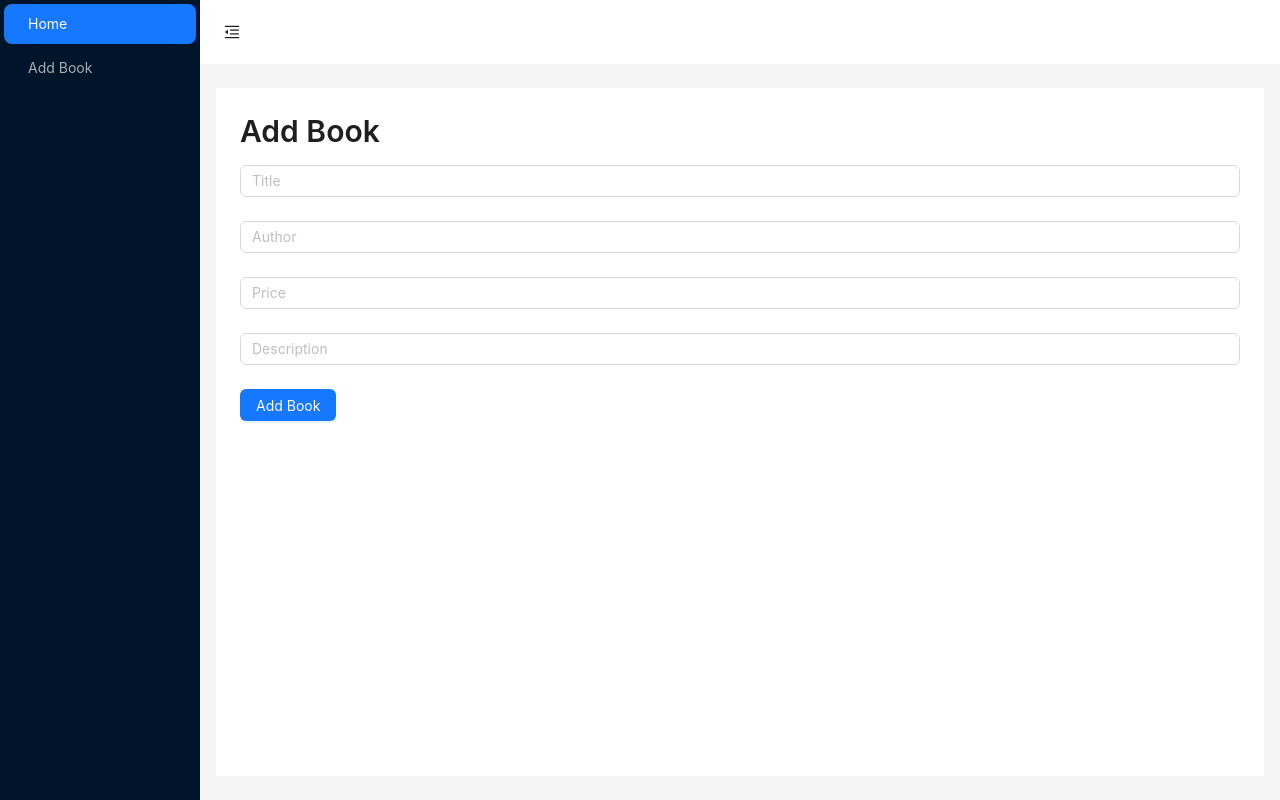
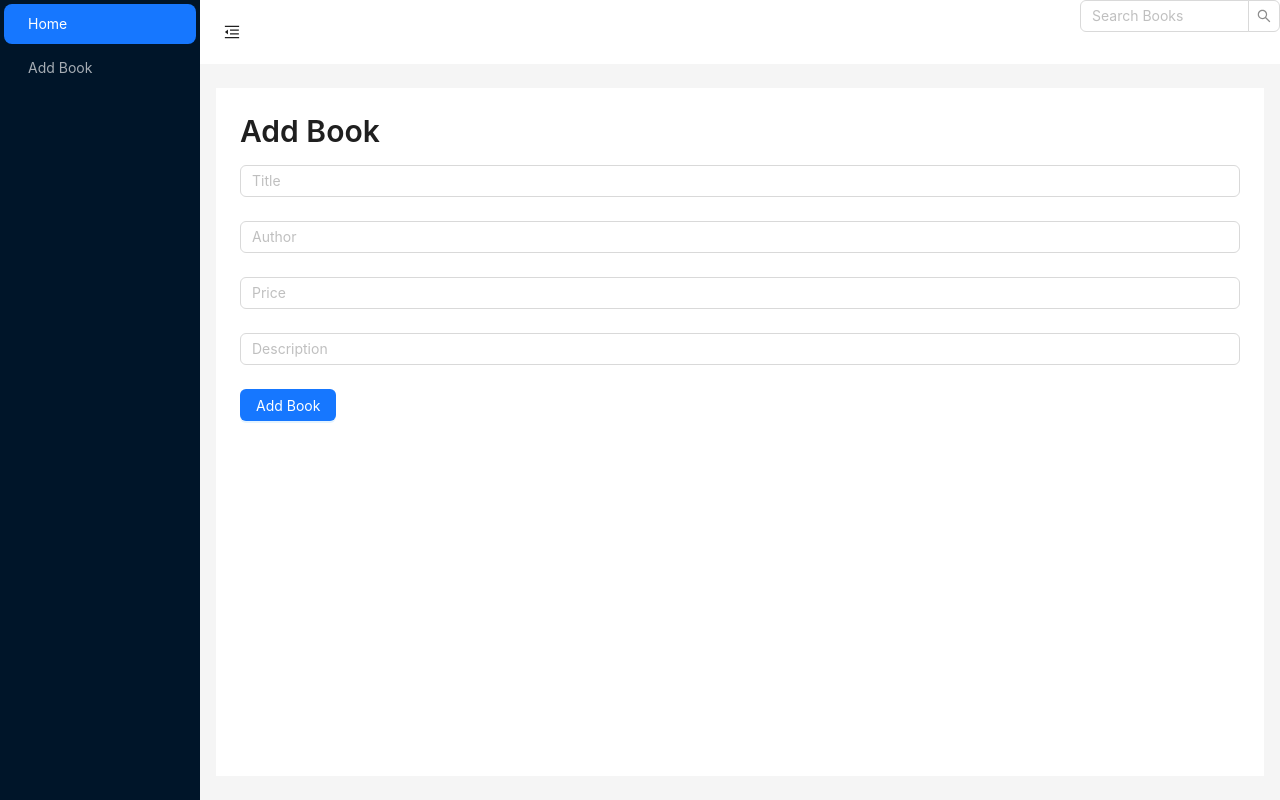
Before and after one commit to Cansualtun/JsonServerExample, a Next.js app: page /books/add-book in a window 1280 px wide. Built offline with nearby package versions, Linux system fonts and the light colour scheme.

Commit message:
search action added.

```diff
--- a/src/components/Layout/index.js
+++ b/src/components/Layout/index.js
@@ -6,15 +6,34 @@ import {
   UserOutlined,
   VideoCameraOutlined,
 } from "@ant-design/icons";
-import { Layout, Menu, Button, theme } from "antd";
+import { Layout, Menu, Button, theme ,Input} from "antd";
 import Link from "next/link";
 const { Header, Sider, Content } = Layout;
 
 const BaseLayout = ({ children }) => {
   const [collapsed, setCollapsed] = useState(false);
+  const [searchResults, setSearchResults] = useState([]);
   const {
     token: { colorBgContainer },
   } = theme.useToken();
+
+  const handleSearch = async (query) => {
+    try {
+      const response = await fetch("http://localhost:3001/books");
+      if (!response.ok) {
+        throw new Error("Veriler alınırken hata oluştu.");
+      }
+
+      const data = await response.json();
+      const filteredData = data.filter((book) =>
+        book.title.toLowerCase().includes(query.toLowerCase())
+      );
+      setSearchResults(filteredData);
+    } catch (error) {
+      console.error("Veriler alınırken hata oluştu.", error);
+    }
+  };
+
   return (
     <Layout style={{ minHeight: "100vh" }}>
       <Sider trigger={null} collapsible collapsed={collapsed}>
@@ -37,8 +56,12 @@ const BaseLayout = ({ children }) => {
           style={{
             padding: 0,
             background: colorBgContainer,
+            display: "flex",
+            alignItems: "center",
+            justifyContent: "space-between",
           }}
         >
+          <div>
             <Button
               type="text"
               icon={collapsed ? <MenuUnfoldOutlined /> : <MenuFoldOutlined />}
@@ -49,6 +72,14 @@ const BaseLayout = ({ children }) => {
                 height: 64,
  }}
             />
+          </div>
+          <div>
+            <Input.Search
+              placeholder="Search Books"
+              onSearch={(value) => handleSearch(value)}
+              style={{ width: 200 }}
+            />
+          </div>
         </Header>
         <Content
           style={{
@@ -58,7 +89,7 @@ const BaseLayout = ({ children }) => {
             background: colorBgContainer,
           }}
         >
-          {children}
+          {React.cloneElement(children, { searchResults })}
         </Content>
       </Layout>
     </Layout>
--- a/src/pages/index.js
+++ b/src/pages/index.js
@@ -5,7 +5,7 @@ import BookCard from "@/components/Card";
 import BookCardSkeleton from "@/components/Card/skeleton";
 import { useRouter } from "next/router";
 
-export default function Home() {
+export default function Home({ searchResults }) {
   const [books, setBooks] = useState([]);
   const [loading, setLoading] = useState(false);
   const router = useRouter();
@@ -42,7 +42,7 @@ export default function Home() {
     <Row gutter={[16, 16]}>
     {loading
       ? renderSkeletons()
-        : books.map((book) => (
+      : (searchResults.length > 0 ? searchResults : books).map((book) => (
           <Col key={book.id}>
             <BookCard
               book={book}
```
Lines whose indentation alone changed are shown as unchanged.
